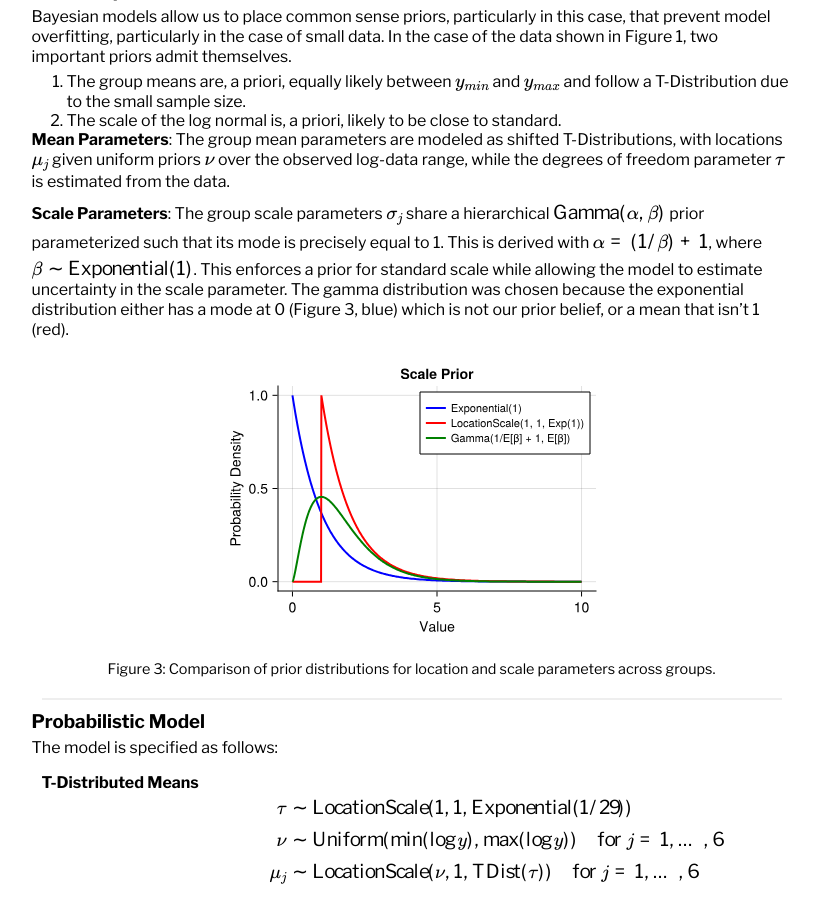
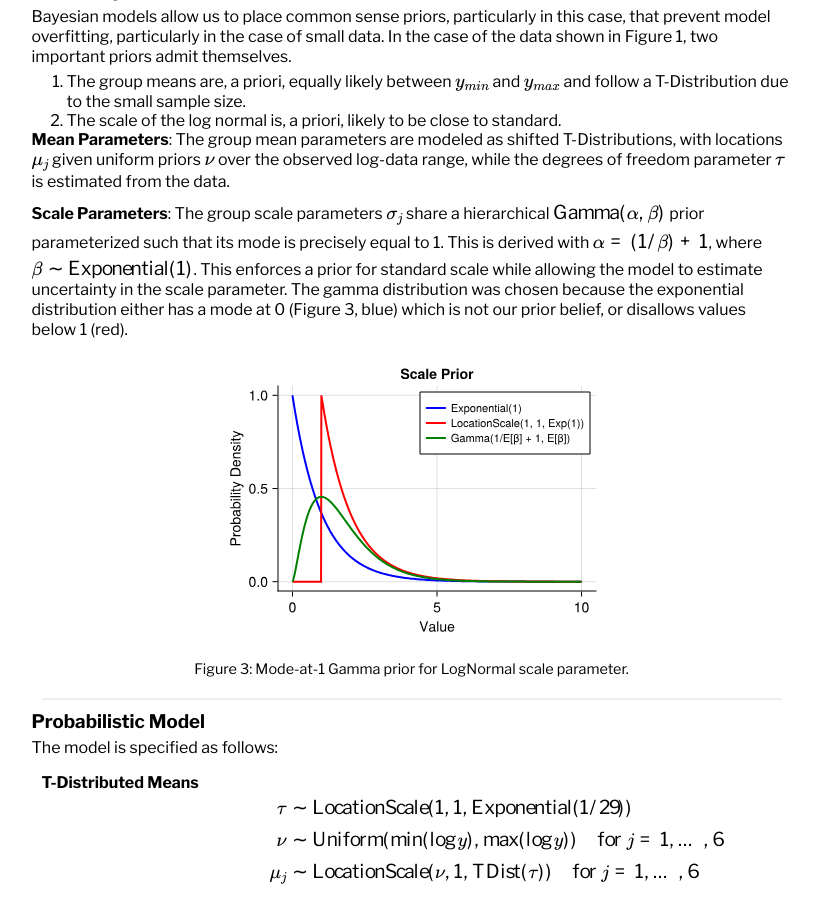
Before and after one commit to dan-sprague/dan-sprague.github.io, a Jekyll site: the page built from _posts/2025-11-11-bayesian-lognormal.markdown, in a window 1280 px wide and 900 px high, scrolled down 1860 px. Shown: the whole window, without its empty margins (221-1040 px from the left). Built offline with Jekyll 4.4.1, drawn with Linux system fonts in a browser that asks for light colours; formulas are drawn with MathJax 3.

Commit message:
fixed reasoning

```diff
--- a/_posts/2025-11-11-bayesian-lognormal.markdown
+++ b/_posts/2025-11-11-bayesian-lognormal.markdown
@@ -70,11 +70,11 @@ Bayesian models allow us to place common sense priors, particularly in this case
 
 **Mean Parameters**: The group mean parameters are modeled as shifted T-Distributions, with locations $\mu_j$ given uniform priors $\nu$ over the observed log-data range, while the degrees of freedom parameter $\tau$ is estimated from the data.
 
-**Scale Parameters**: The group scale parameters $\sigma_j$ share a hierarchical $\text{Gamma}(\alpha,\beta)$ prior parameterized such that its mode is precisely equal to 1. This is derived with $\alpha = (1/\beta) + 1$, where $\beta \sim \text{Exponential}(1)$. This enforces a prior for standard scale while allowing the model to estimate uncertainty in the scale parameter. The gamma distribution was chosen because the exponential distribution either has a mode at 0 (Figure 3, blue) which is not our prior belief, or a mean that isn't 1 (red).
+**Scale Parameters**: The group scale parameters $\sigma_j$ share a hierarchical $\text{Gamma}(\alpha,\beta)$ prior parameterized such that its mode is precisely equal to 1. This is derived with $\alpha = (1/\beta) + 1$, where $\beta \sim \text{Exponential}(1)$. This enforces a prior for standard scale while allowing the model to estimate uncertainty in the scale parameter. The gamma distribution was chosen because the exponential distribution either has a mode at 0 (Figure 3, blue) which is not our prior belief, or disallows values below 1 (red).
 
 <div class="figure-container">
   <img src="/assets/images/prior_comparison.svg" alt="Prior distribution comparisons"/>
-  <figcaption style="text-align: center; font-style: plain; font-size: 0.9em;">Figure 3: Comparison of prior distributions for location and scale parameters across groups.</figcaption>
+  <figcaption style="text-align: center; font-style: plain; font-size: 0.9em;">Figure 3: Mode-at-1 Gamma prior for LogNormal scale parameter.</figcaption>
 </div>
 
 <hr>
```
